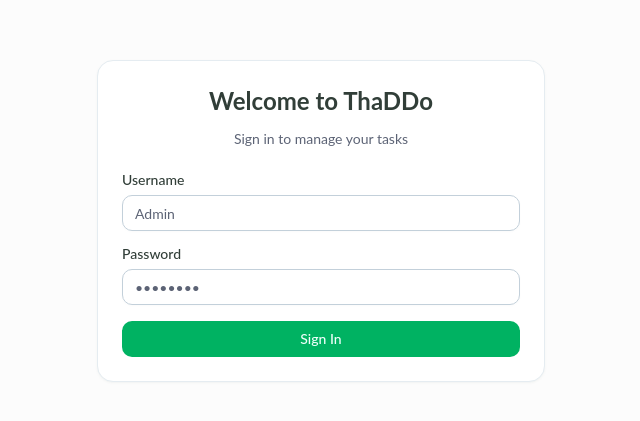
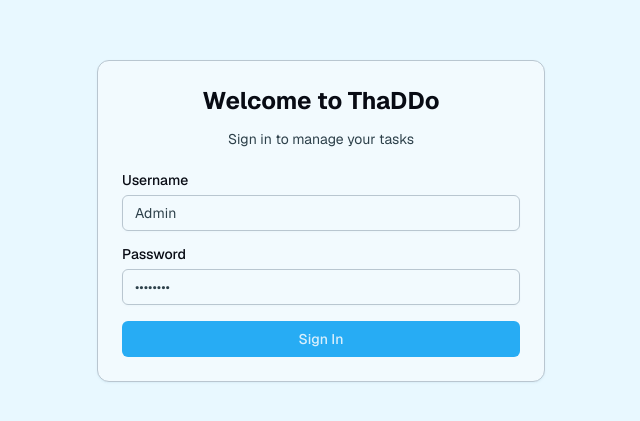
Before and after one commit to ThaDDDen/thaddo-client, a Next.js app: page /login in a window 1280 px wide. Shown: the part 179-600 px from the top of the page, without its empty margins (319-959 px from the left). Built offline with nearby package versions, Linux system fonts and the light colour scheme; no server answers.

Commit message:
created a basic design

```diff
--- a/app/globals.css
+++ b/app/globals.css
@@ -4,100 +4,105 @@
 @custom-variant dark (&:is(.dark *));
 
 :root {
-  --background: oklch(0.99 0 0);
-  --foreground: oklch(0.35 0.02 165.48);
-  --card: oklch(1 0 0);
-  --card-foreground: oklch(0.35 0.02 165.48);
-  --popover: oklch(1 0 0);
-  --popover-foreground: oklch(0.35 0.02 165.48);
-  --primary: oklch(0.67 0.17 153.85);
-  --primary-foreground: oklch(0.99 0.02 175.22);
-  --secondary: oklch(0.9 0.02 238.66);
-  --secondary-foreground: oklch(0.2 0.02 266.02);
-  --muted: oklch(0.9 0.02 240.73);
-  --muted-foreground: oklch(0.5 0.03 268.53);
-  --accent: oklch(0.9 0.02 240.73);
-  --accent-foreground: oklch(0.35 0.02 165.48);
+  --background: oklch(0.97 0.02 225.66);
+  --foreground: oklch(0.15 0.02 269.18);
+  --card: oklch(0.98 0.01 228.79);
+  --card-foreground: oklch(0.15 0.02 269.18);
+  --popover: oklch(0.98 0.01 238.45);
+  --popover-foreground: oklch(0.15 0.02 269.18);
+  --primary: oklch(0.71 0.15 239.15);
+  --primary-foreground: oklch(0.94 0.03 232.39);
+  --secondary: oklch(0.91 0.03 229.2);
+  --secondary-foreground: oklch(0.15 0.02 269.18);
+  --muted: oklch(0.89 0.02 225.69);
+  --muted-foreground: oklch(0.36 0.03 231.55);
+  --accent: oklch(0.88 0.02 235.72);
+  --accent-foreground: oklch(0.34 0.05 229.2);
   --destructive: oklch(0.61 0.24 20.96);
-  --border: oklch(0.94 0.01 238.46);
-  --input: oklch(0.85 0.02 240.75);
-  --ring: oklch(0.67 0.17 153.85);
-  --chart-1: oklch(0.67 0.17 153.85);
-  --chart-2: oklch(0.5 0.1 270.06);
-  --chart-3: oklch(0.72 0.12 201.79);
-  --chart-4: oklch(0.8 0.1 100.65);
-  --chart-5: oklch(0.6 0.15 300.14);
-  --sidebar: oklch(0.98 0.01 238.45);
-  --sidebar-foreground: oklch(0.35 0.02 165.48);
-  --sidebar-primary: oklch(0.67 0.17 153.85);
-  --sidebar-primary-foreground: oklch(0.98 0.01 238.45);
-  --sidebar-accent: oklch(0.9 0.02 240.73);
-  --sidebar-accent-foreground: oklch(0.35 0.02 165.48);
-  --sidebar-border: oklch(0.85 0.02 240.75);
-  --sidebar-ring: oklch(0.67 0.17 153.85);
+  --border: oklch(0.82 0.02 240.77);
+  --input: oklch(0.82 0.02 240.77);
+  --ring: oklch(0.55 0.1 235.72);
+  --chart-1: oklch(0.57 0.11 228.92);
+  --chart-2: oklch(0.45 0.1 270.08);
+  --chart-3: oklch(0.65 0.15 159.03);
+  --chart-4: oklch(0.75 0.1 100.01);
+  --chart-5: oklch(0.55 0.15 299.88);
+  --sidebar: oklch(0.93 0.01 238.46);
+  --sidebar-foreground: oklch(0.15 0.02 269.18);
+  --sidebar-primary: oklch(0.57 0.11 228.92);
+  --sidebar-primary-foreground: oklch(0.99 0.01 203.97);
+  --sidebar-accent: oklch(0.88 0.02 235.72);
+  --sidebar-accent-foreground: oklch(0.15 0.02 269.18);
+  --sidebar-border: oklch(0.82 0.02 240.77);
+  --sidebar-ring: oklch(0.57 0.11 228.92);
 
-  --font-sans: Lato, sans-serif;
+  --font-sans:
+    "Source Code Pro", "Geist", "Geist Fallback", ui-sans-serif, system-ui,
+    -apple-system, BlinkMacSystemFont, "Segoe UI", Roboto, "Helvetica Neue",
+    Arial, "Noto Sans", sans-serif, "Apple Color Emoji", "Segoe UI Emoji",
+    "Segoe UI Symbol", "Noto Color Emoji";
   --font-serif:
-    Merriweather, Geist, Geist Fallback, ui-serif, Georgia, Cambria,
+    "Source Serif 4", "Geist", "Geist Fallback", ui-serif, Georgia, Cambria,
     "Times New Roman", Times, serif;
   --font-mono:
-    Roboto Mono, Geist Mono, Geist Mono Fallback, ui-monospace, SFMono-Regular,
-    Menlo, Monaco, Consolas, "Liberation Mono", "Courier New", monospace;
+    "Source Code Pro", "Geist Mono", "Geist Mono Fallback", ui-monospace,
+    SFMono-Regular, Menlo, Monaco, Consolas, "Liberation Mono", "Courier New",
+    monospace;
 
-  --radius: 0.75rem;
+  --radius: 0.5rem;
 
-  --shadow-2xs: 0px 1px 3px 0px oklch(0.35 0.05 163.02 / 0.02);
-  --shadow-xs: 0px 1px 3px 0px oklch(0.35 0.05 163.02 / 0.02);
+  --shadow-2xs: 0px 1px 2.5px 0px oklch(0.49 0.09 235 / 0.03);
+  --shadow-xs: 0px 1px 2.5px 0px oklch(0.49 0.09 235 / 0.03);
   --shadow-sm:
-    0px 1px 3px 0px oklch(0.35 0.05 163.02 / 0.04),
-    0px 1px 2px -1px oklch(0.35 0.05 163.02 / 0.04);
+    0px 1px 2.5px 0px oklch(0.49 0.09 235 / 0.06),
+    0px 1px 2px -1px oklch(0.49 0.09 235 / 0.06);
   --shadow:
-    0px 1px 3px 0px oklch(0.35 0.05 163.02 / 0.04),
-    0px 1px 2px -1px oklch(0.35 0.05 163.02 / 0.04);
+    0px 1px 2.5px 0px oklch(0.49 0.09 235 / 0.06),
+    0px 1px 2px -1px oklch(0.49 0.09 235 / 0.06);
   --shadow-md:
-    0px 1px 3px 0px oklch(0.35 0.05 163.02 / 0.04),
-    0px 2px 4px -1px oklch(0.35 0.05 163.02 / 0.04);
+    0px 1px 2.5px 0px oklch(0.49 0.09 235 / 0.06),
+    0px 2px 4px -1px oklch(0.49 0.09 235 / 0.06);
   --shadow-lg:
-    0px 1px 3px 0px oklch(0.35 0.05 163.02 / 0.04),
-    0px 4px 6px -1px oklch(0.35 0.05 163.02 / 0.04);
+    0px 1px 2.5px 0px oklch(0.49 0.09 235 / 0.06),
+    0px 4px 6px -1px oklch(0.49 0.09 235 / 0.06);
   --shadow-xl:
-    0px 1px 3px 0px oklch(0.35 0.05 163.02 / 0.04),
-    0px 8px 10px -1px oklch(0.35 0.05 163.02 / 0.04);
-  --shadow-2xl: 0px 1px 3px 0px oklch(0.35 0.05 163.02 / 0.1);
+    0px 1px 2.5px 0px oklch(0.49 0.09 235 / 0.06),
+    0px 8px 10px -1px oklch(0.49 0.09 235 / 0.06);
+  --shadow-2xl: 0px 1px 2.5px 0px oklch(0.49 0.09 235 / 0.15);
 }
 
 .dark {
-  --background: oklch(0.15 0.02 269.18);
-  --foreground: oklch(0.95 0.01 238.46);
-  --card: oklch(0.2 0.02 266.02);
-  --card-foreground: oklch(0.95 0.01 238.46);
-  --popover: oklch(0.2 0.02 266.02);
-  --popover-foreground: oklch(0.95 0.01 238.46);
-  --primary: oklch(0.67 0.17 153.85);
-  --primary-foreground: oklch(0.15 0.02 269.18);
-  --secondary: oklch(0.3 0.03 271.05);
-  --secondary-foreground: oklch(0.95 0.01 238.46);
-  --muted: oklch(0.3 0.03 271.05);
+  --background: oklch(0.18 0.02 271.27);
+  --foreground: oklch(0.9 0.01 238.47);
+  --card: oklch(0.22 0.02 271.67);
+  --card-foreground: oklch(0.9 0.01 238.47);
+  --popover: oklch(0.22 0.02 271.67);
+  --popover-foreground: oklch(0.9 0.01 238.47);
+  --primary: oklch(0.71 0.15 239.15);
+  --primary-foreground: oklch(0.94 0.03 232.39);
+  --secondary: oklch(0.28 0.03 270.91);
+  --secondary-foreground: oklch(0.9 0.01 238.47);
+  --muted: oklch(0.28 0.03 270.91);
   --muted-foreground: oklch(0.6 0.03 269.46);
-  --accent: oklch(0.3 0.03 271.05);
-  --accent-foreground: oklch(0.95 0.01 238.46);
+  --accent: oklch(0.28 0.03 270.91);
+  --accent-foreground: oklch(0.9 0.01 238.47);
   --destructive: oklch(0.64 0.25 19.69);
-  --border: oklch(0.95 0.01 238.46 / 15%);
-  --input: oklch(0.95 0.01 238.46 / 20%);
-  --ring: oklch(0.67 0.17 153.85);
-  --chart-1: oklch(0.67 0.17 153.85);
+  --border: oklch(0.9 0.01 238.47 / 15%);
+  --input: oklch(0.9 0.01 238.47 / 20%);
+  --ring: oklch(0.66 0.13 227.7);
+  --chart-1: oklch(0.66 0.13 227.7);
   --chart-2: oklch(0.6 0.1 269.83);
-  --chart-3: oklch(0.72 0.12 201.79);
+  --chart-3: oklch(0.7 0.15 159.83);
   --chart-4: oklch(0.8 0.1 100.65);
   --chart-5: oklch(0.6 0.15 300.14);
-  --sidebar: oklch(0.2 0.02 266.02);
-  --sidebar-foreground: oklch(0.95 0.01 238.46);
-  --sidebar-primary: oklch(0.67 0.17 153.85);
-  --sidebar-primary-foreground: oklch(0.15 0.02 269.18);
-  --sidebar-accent: oklch(0.3 0.03 271.05);
-  --sidebar-accent-foreground: oklch(0.95 0.01 238.46);
-  --sidebar-border: oklch(0.95 0.01 238.46 / 15%);
-  --sidebar-ring: oklch(0.67 0.17 153.85);
+  --sidebar: oklch(0.22 0.02 271.67);
+  --sidebar-foreground: oklch(0.9 0.01 238.47);
+  --sidebar-primary: oklch(0.66 0.13 227.7);
+  --sidebar-primary-foreground: oklch(0.18 0.02 271.27);
+  --sidebar-accent: oklch(0.28 0.03 270.91);
+  --sidebar-accent-foreground: oklch(0.9 0.01 238.47);
+  --sidebar-border: oklch(0.9 0.01 238.47 / 15%);
+  --sidebar-ring: oklch(0.66 0.13 227.7);
 
   --shadow-2xs: 0px 1px 2px 0px oklch(0 0 0 / 0.01);
   --shadow-xs: 0px 1px 2px 0px oklch(0 0 0 / 0.01);
@@ -165,7 +170,6 @@
   --shadow-xl: var(--shadow-xl);
   --shadow-2xl: var(--shadow-2xl);
 }
-
 @layer base {
   * {
     @apply border-border outline-ring/50;
--- a/app/layout.tsx
+++ b/app/layout.tsx
@@ -2,6 +2,7 @@ import type { Metadata } from "next";
 import { Geist, Geist_Mono } from "next/font/google";
 import "./globals.css";
 import Providers from "@/components/providers/Providers";
+import Header from "@/components/layout/header";
 
 const geistSans = Geist({
   variable: "--font-geist-sans",
@@ -46,7 +47,9 @@ export default function RootLayout({
       <body
         className={`${geistSans.variable} ${geistMono.variable} antialiased`}
       >
-        <Providers>{children}</Providers>
+        <div className="flex flex-col bg-primary h-screen">
+          <Providers>{children}</Providers>
+        </div>
       </body>
     </html>
   );
--- a/app/page.tsx
+++ b/app/page.tsx
@@ -1,65 +1,65 @@
-import Image from "next/image";
+"use client";
+import { Button } from "@/components/ui/button";
+import {
+  Card,
+  CardContent,
+  CardDescription,
+  CardHeader,
+  CardTitle,
+} from "@/components/ui/card";
+import { Separator } from "@/components/ui/separator";
+import { useTodaysTasks } from "@/lib/hooks/use-tasks";
+import { todayAsString } from "@/lib/utils/dates";
 
 export default function Home() {
+  const { data: tasks, isLoading, isError, error } = useTodaysTasks();
+  if (!tasks || isLoading) return <span>Loading..</span>;
   return (
-    <div className="flex min-h-screen items-center justify-center bg-zinc-50 font-sans dark:bg-black">
-      <main className="flex min-h-screen w-full max-w-3xl flex-col items-center justify-between py-32 px-16 bg-white dark:bg-black sm:items-start">
-        <Image
-          className="dark:invert"
-          src="/next.svg"
-          alt="Next.js logo"
-          width={100}
-          height={20}
-          priority
-        />
-        <div className="flex flex-col items-center gap-6 text-center sm:items-start sm:text-left">
-          <h1 className="max-w-xs text-3xl font-semibold leading-10 tracking-tight text-black dark:text-zinc-50">
-            To get started, edit the page.tsx file.
-          </h1>
-          <p className="max-w-md text-lg leading-8 text-zinc-600 dark:text-zinc-400">
-            Looking for a starting point or more instructions? Head over to{" "}
-            <a
-              href="https://vercel.com/templates?framework=next.js&utm_source=create-next-app&utm_medium=appdir-template-tw&utm_campaign=create-next-app"
-              className="font-medium text-zinc-950 dark:text-zinc-50"
-            >
-              Templates
-            </a>{" "}
-            or the{" "}
-            <a
-              href="https://nextjs.org/learn?utm_source=create-next-app&utm_medium=appdir-template-tw&utm_campaign=create-next-app"
-              className="font-medium text-zinc-950 dark:text-zinc-50"
-            >
-              Learning
-            </a>{" "}
-            center.
-          </p>
+    <main className="h-full w-full flex flex-col relative">
+      <div className="flex flex-col pt-8 pb-16 items-center gap-4 sticky top-0">
+        <h3 className="mx-auto text-white font-semibold w-fit">
+          {todayAsString}
+        </h3>
+        <h1 className="text-white text-4xl font-bold">Todays Tasks</h1>
+      </div>
+      <div className="bg-background flex-1 px-4 flex flex-col relative">
+        <div className="-mt-10 relative flex-1 ">
+          <div className="absolute inset-0 overflow-y-scroll">
+            <Card className="gap-0 p-0 overflow-hidden">
+              {tasks
+                .filter((t) => !t.completed)
+                .map((task) => (
+                  <div key={task.id}>
+                    <Card className="ring-0 rounded-none border-none">
+                      <CardHeader>
+                        <CardTitle>{task.title}</CardTitle>
+                        <CardDescription>{task.description}</CardDescription>
+                      </CardHeader>
+                      <CardContent>
+                        {task.recurrenceRuleId && "reccuring"}
+                      </CardContent>
+                    </Card>
+                    <Separator />
+                  </div>
+                ))}
+            </Card>
+            <div className="py-4">Completed</div>
+            <Card className="gap-0 p-0 overflow-hidden">
+              {tasks
+                .filter((t) => t.completed)
+                .map((task) => (
+                  <div key={task.id}>
+                    <div className="p-4 w-full line-through">{task.title}</div>
+                    <Separator />
+                  </div>
+                ))}
+            </Card>
+          </div>
         </div>
-        <div className="flex flex-col gap-4 text-base font-medium sm:flex-row">
-          <a
-            className="flex h-12 w-full items-center justify-center gap-2 rounded-full bg-foreground px-5 text-background transition-colors hover:bg-[#383838] dark:hover:bg-[#ccc] md:w-[158px]"
-            href="https://vercel.com/new?utm_source=create-next-app&utm_medium=appdir-template-tw&utm_campaign=create-next-app"
-            target="_blank"
-            rel="noopener noreferrer"
-          >
-            <Image
-              className="dark:invert"
-              src="/vercel.svg"
-              alt="Vercel logomark"
-              width={16}
-              height={16}
-            />
-            Deploy Now
-          </a>
-          <a
-            className="flex h-12 w-full items-center justify-center rounded-full border border-solid border-black/[.08] px-5 transition-colors hover:border-transparent hover:bg-black/[.04] dark:border-white/[.145] dark:hover:bg-[#1a1a1a] md:w-[158px]"
-            href="https://nextjs.org/docs?utm_source=create-next-app&utm_medium=appdir-template-tw&utm_campaign=create-next-app"
-            target="_blank"
-            rel="noopener noreferrer"
-          >
-            Documentation
-          </a>
-        </div>
-      </main>
-    </div>
+        <Button className="w-full rounded-full sticky bottom-4">
+          Add new task
+        </Button>
+      </div>
+    </main>
   );
 }
--- a/lib/api/generated-client.ts
+++ b/lib/api/generated-client.ts
@@ -1399,6 +1399,7 @@ export interface TaskDto extends BaseAuditableEntityDto {
     priority?: TaskPriority;
     completed?: boolean;
     completedAt?: Date;
+    recurrenceRuleId?: number | undefined;
     parentTaskId?: number | undefined;
     parentTask?: Task | undefined;
     taskListId?: number | undefined;
--- /dev/null
+++ b/lib/utils/dates.ts
@@ -0,0 +1,6 @@
+const today = new Date();
+export const todayAsString = today.toLocaleDateString("en-GB", {
+  day: "numeric",
+  month: "long",
+  year: "numeric",
+});
```
Also changed, not shown: components/shared/mode-toggle.tsx (added, +39 -0 lines).
